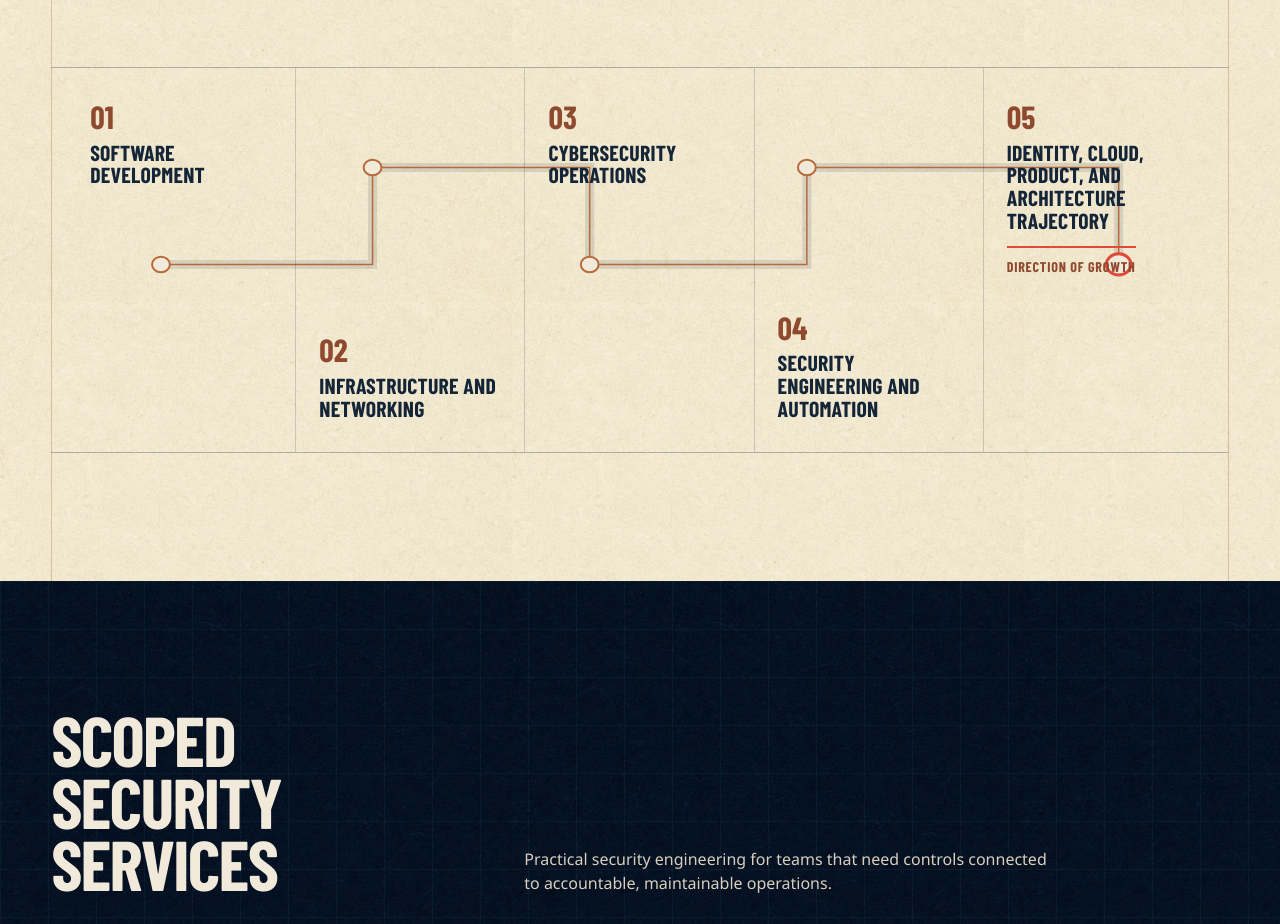
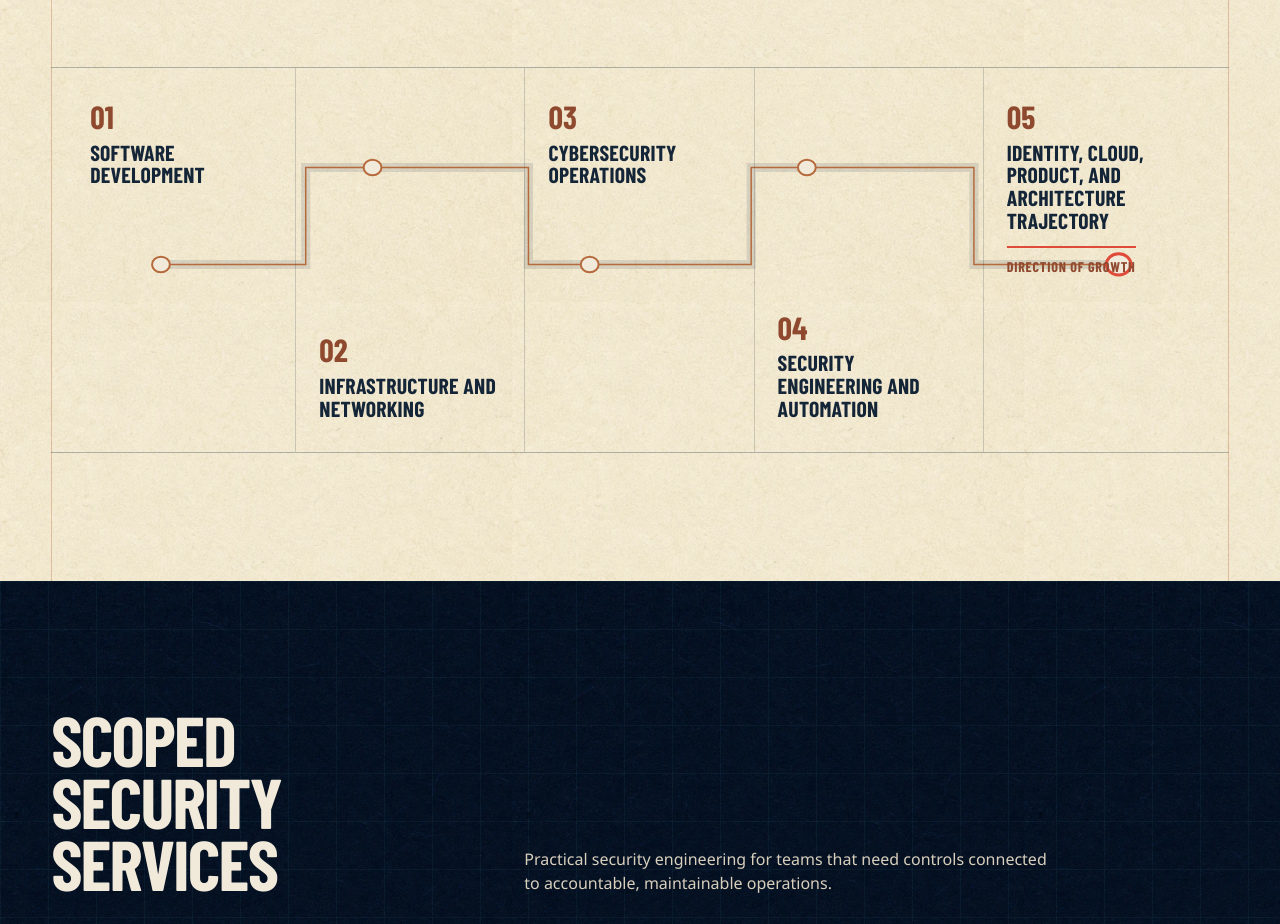
Before and after one commit to skunal148/PersonalPortfolio, a React (Vite) app: page / in a window 1280 px wide. Shown: the part 5160-6084 px from the top of the page. Built offline with nearby package versions, Linux system fonts and the light colour scheme; a web font is replaced by a local one.

Commit message:
fix: keep career route clear of labels

```diff
--- a/src/components/CareerTrace.tsx
+++ b/src/components/CareerTrace.tsx
@@ -21,8 +21,14 @@ export function CareerTrace({ stages }: CareerTraceProps) {
           aria-hidden="true"
           focusable="false"
         >
-          <path className="career-trace__route-ghost" d="M70 145H260V45H455V145H650V45H930V145" />
-          <path className="career-trace__route-line" d="M70 145H260V45H455V145H650V45H930V145" />
+          <path
+            className="career-trace__route-ghost"
+            d="M70 145H200V45H400V145H600V45H800V145H930"
+          />
+          <path
+            className="career-trace__route-line"
+            d="M70 145H200V45H400V145H600V45H800V145H930"
+          />
           <g className="career-trace__route-nodes">
             <circle cx="70" cy="145" r="8" />
             <circle cx="260" cy="45" r="8" />
```
Also changed, not shown: 1 other file (tests, documents, lock files or other folders).
